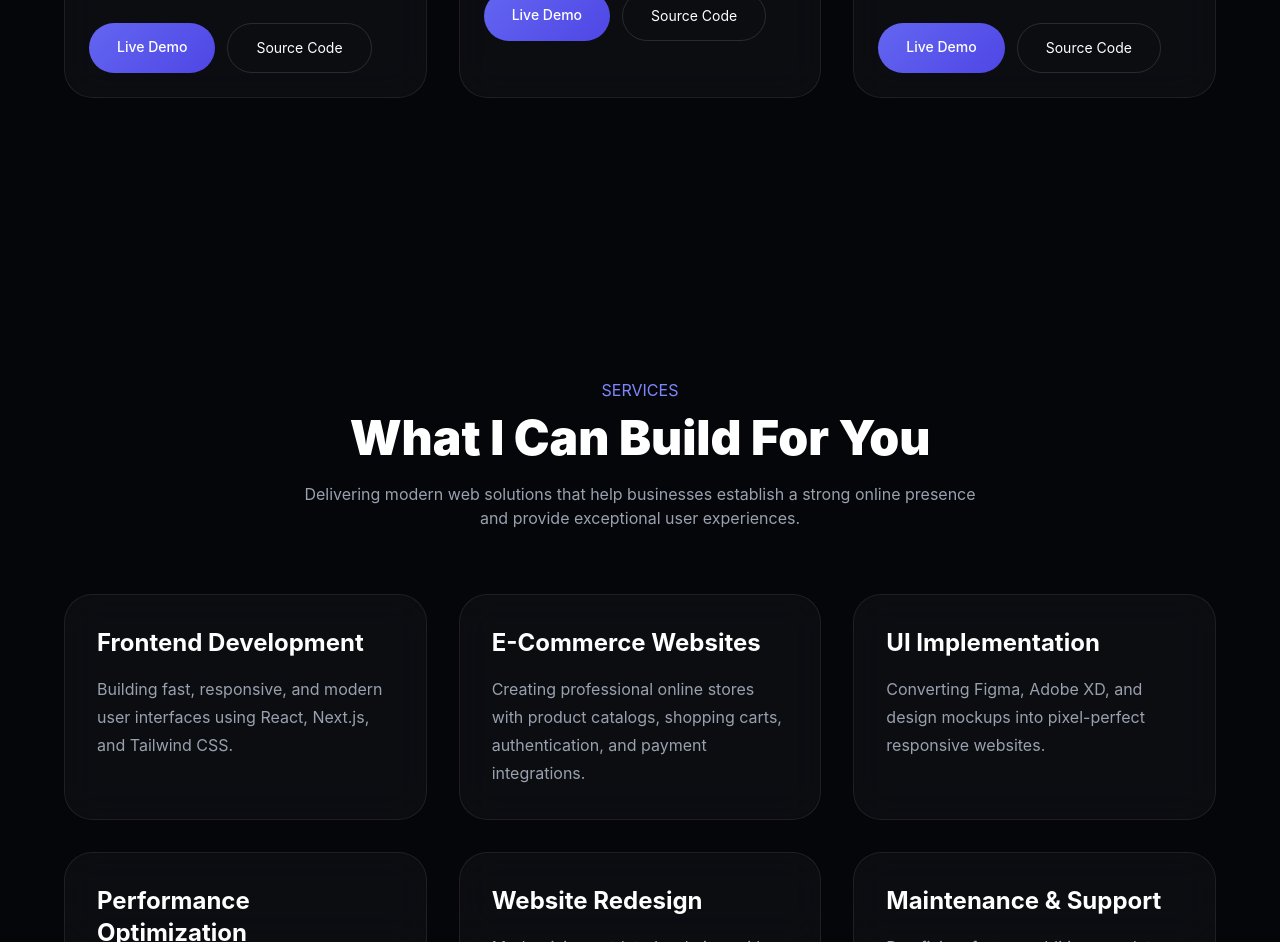
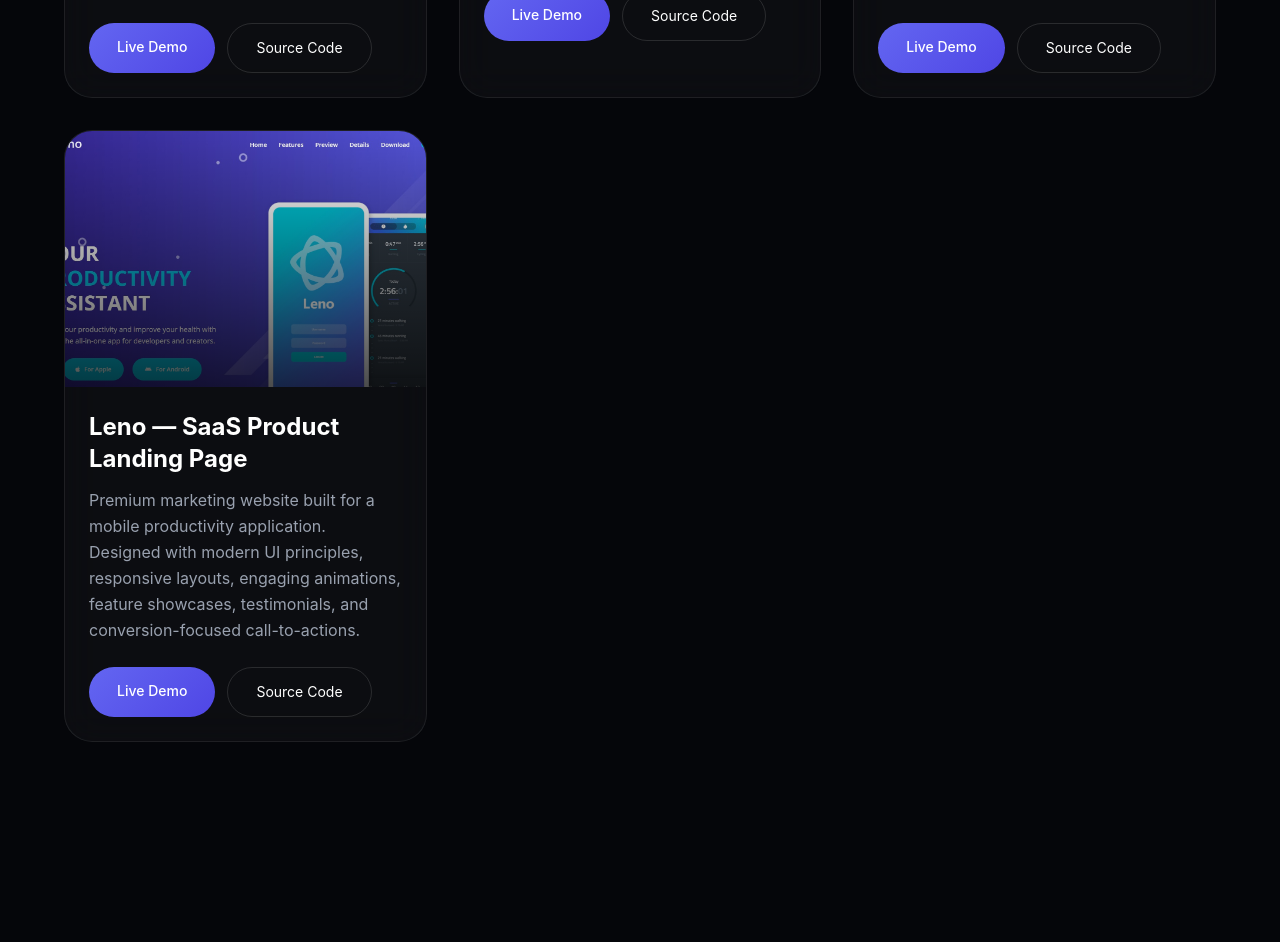
Before and after one commit to yahya-saeed/next-portfolio, a Next.js app: page / in a window 1280 px wide. Shown: the part 1980-2922 px from the top of the page. Built offline with nearby package versions, Linux system fonts and the light colour scheme.

Commit message:
Portfolio leno project added

```diff
--- a/app/data/projects.js
+++ b/app/data/projects.js
@@ -28,6 +28,15 @@ const projects = [
     demo: "https://raect-ashboard.vercel.app/",
     github: "https://github.com/yahya-saeed/raect-dashboard",
   },
+  {
+    id: 4,
+    title: "Leno — SaaS Product Landing Page",
+    description:
+      "Premium marketing website built for a mobile productivity application. Designed with modern UI principles, responsive layouts, engaging animations, feature showcases, testimonials, and conversion-focused call-to-actions.",
+    image: "/projects/leno.jpg",
+    demo: "https://leno-nlu9ppga6-yahya-saeeds-projects.vercel.app",
+    github: "https://github.com/yahya-saeed/Leno-App",
+  },
 ];
 
 export default projects;
```
Also changed, not shown: public/projects/leno.jpg (added).
